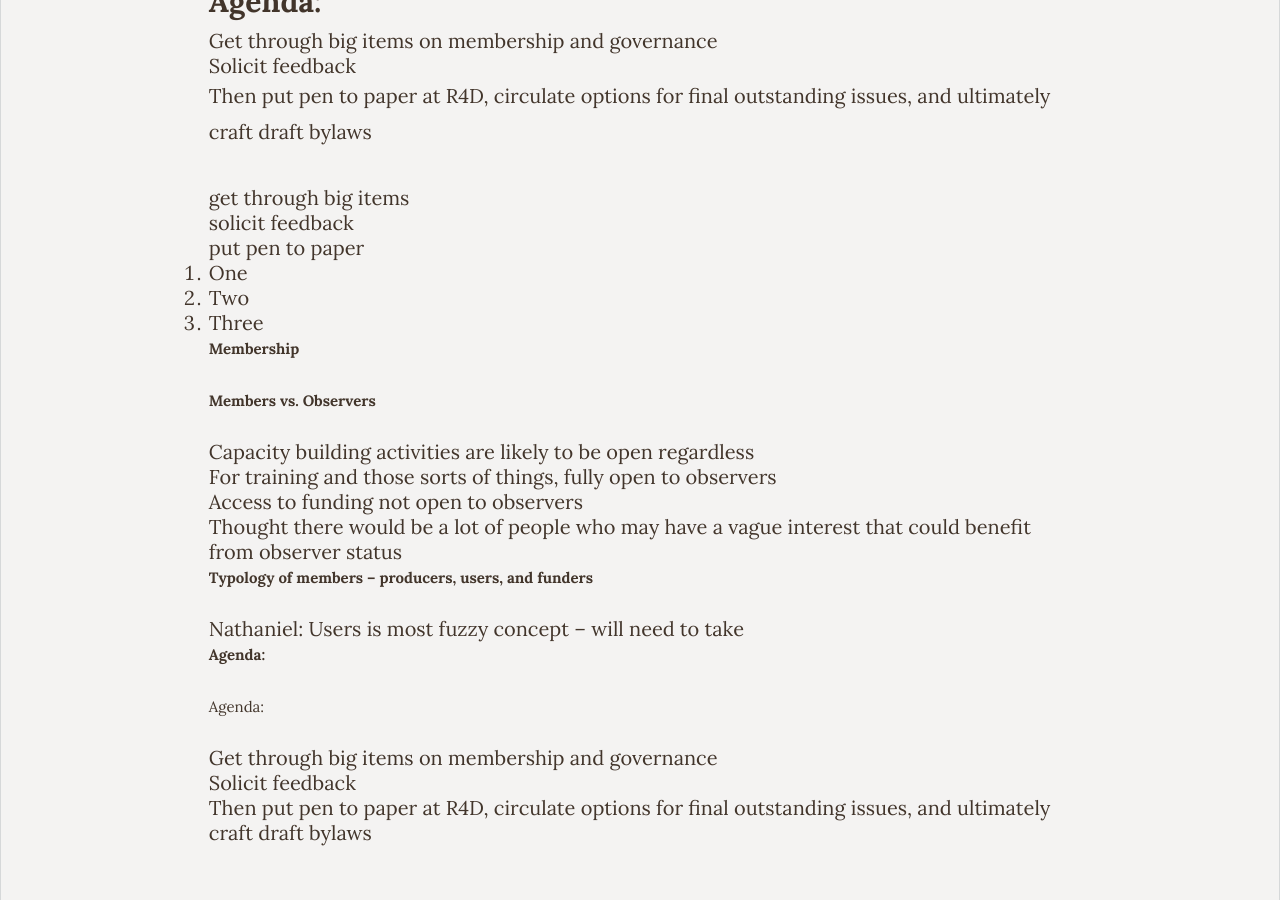
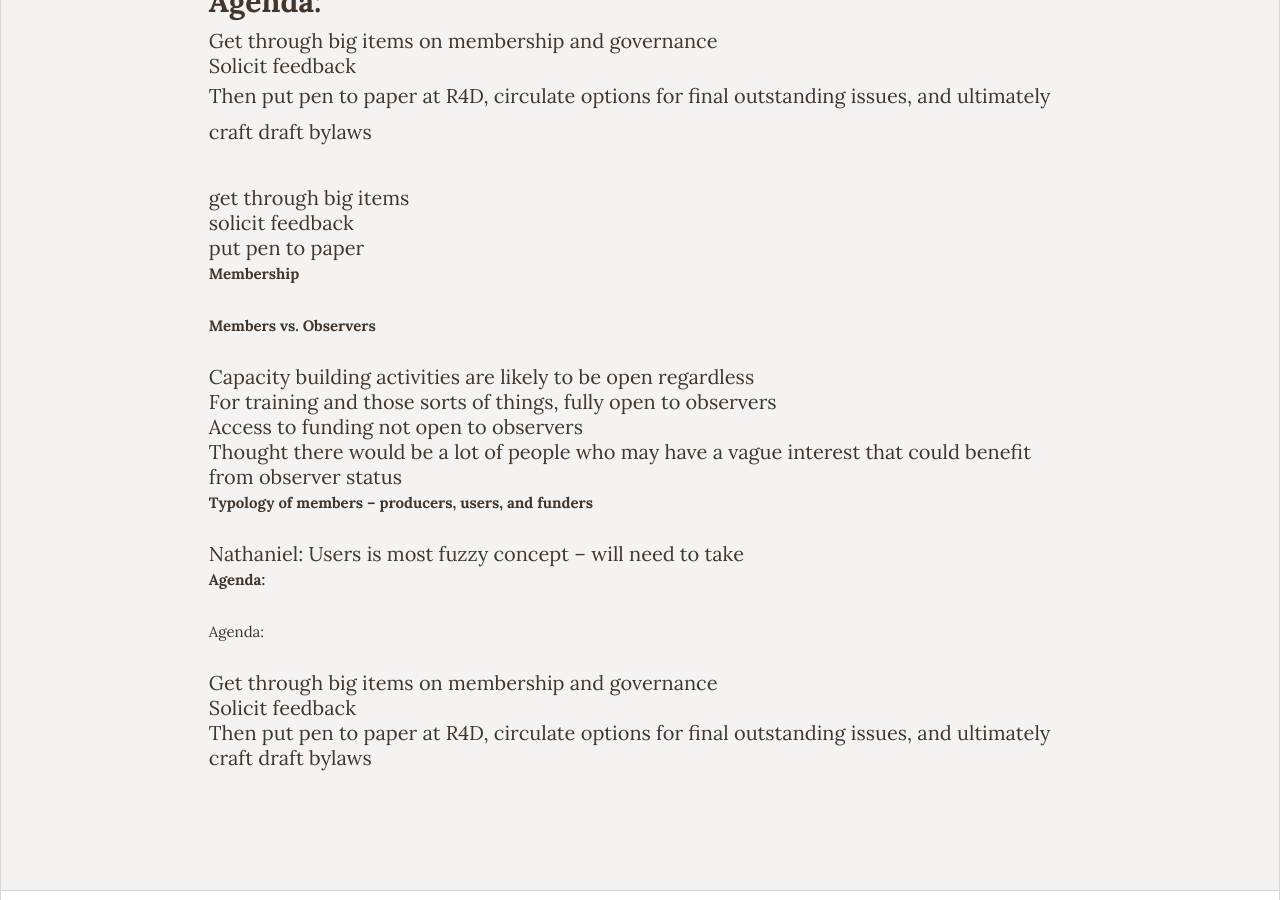
Before and after one commit to GovernanceDataAlliance/GDA-Dashboard, a Jekyll site: the page built from blog/_posts/2016-02-25-governance-an-membership-meeting.md, in a window 1280 px wide and 900 px high, scrolled down 574 px. Built offline with Jekyll 4.4.1, drawn with Linux system fonts in a browser that asks for light colours.

Commit message:
Updated 2016-02-25-governance-an-membership-meeting.md

```diff
--- a/blog/_posts/2016-02-25-governance-an-membership-meeting.md
+++ b/blog/_posts/2016-02-25-governance-an-membership-meeting.md
@@ -23,10 +23,6 @@ title: "Governance and Membership Meeting "
 - put pen to paper
 
 
-1. One
-2. Two
-3. Three
-
 
 **Membership**
 
```
